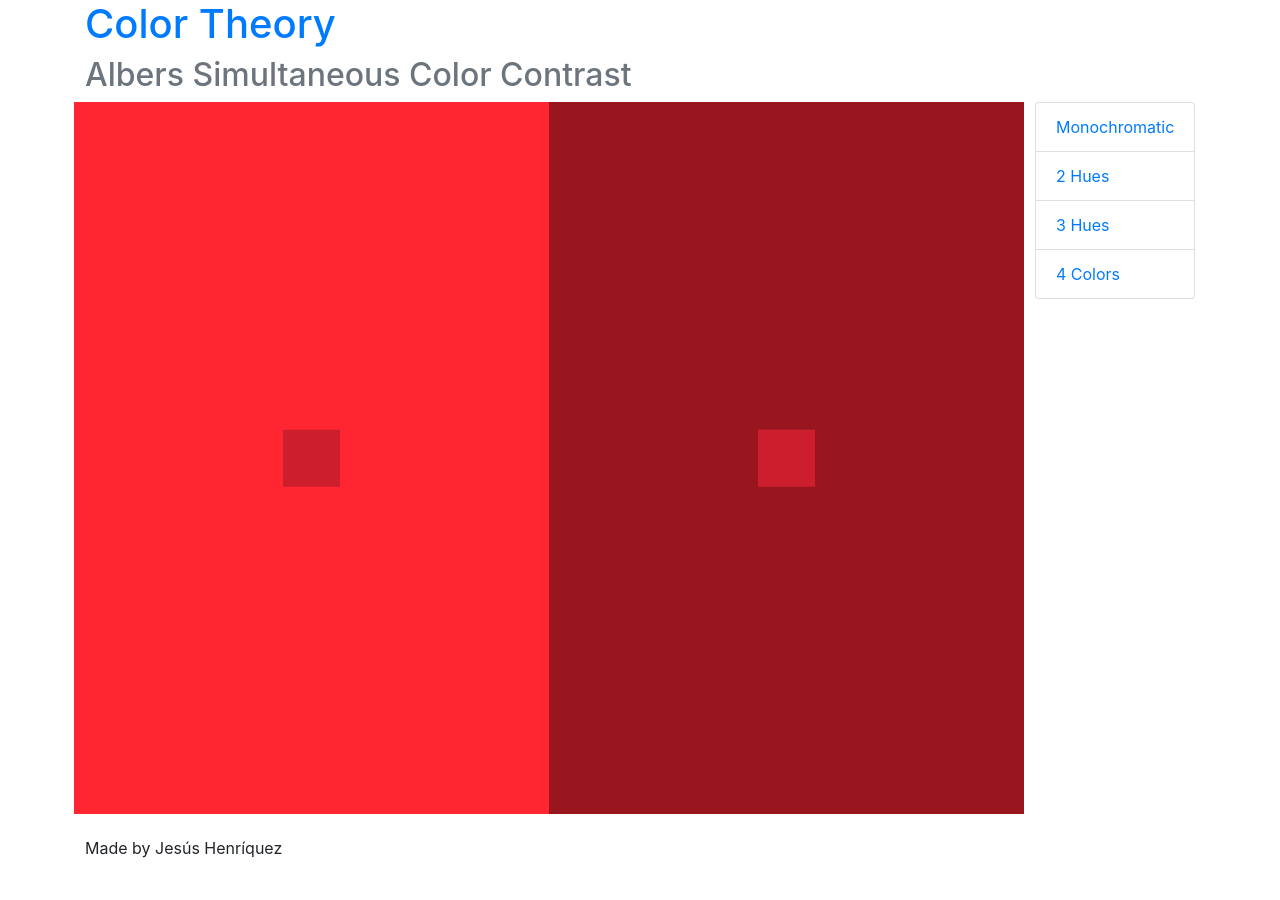
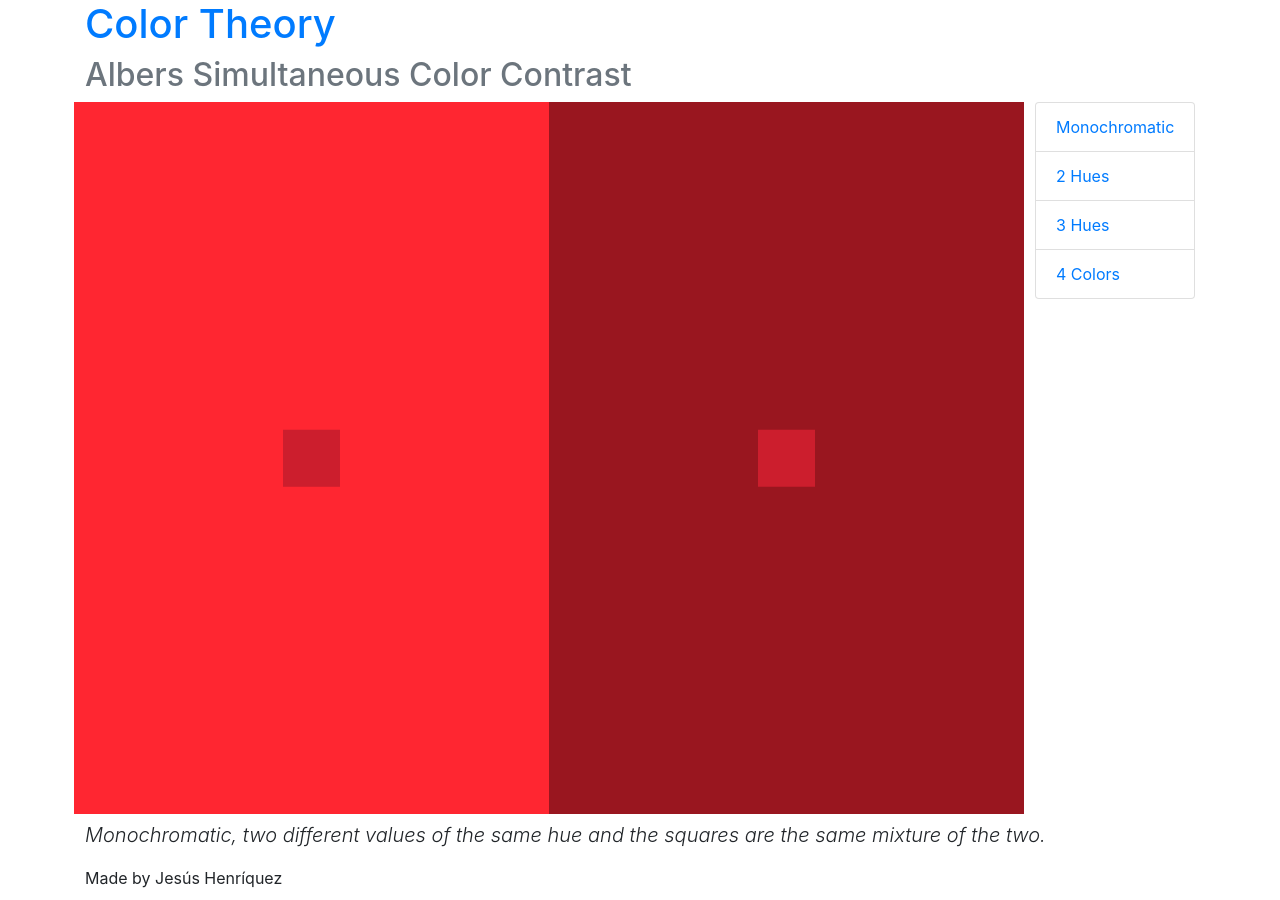
Before and after one commit to HenrYxZ/color-theory, a Jekyll site: the page built from monochromatic/index.html, in a window 1280 px wide. Built offline with Jekyll 4.4.1, drawn with Linux system fonts in a browser that asks for light colours; nearby versions of some CDN libraries.

Commit message:
feat: add descriptions to albers experiments

```diff
--- a/2hues/index.html
+++ b/2hues/index.html
@@ -6,3 +6,4 @@ colorB: '#CC599A'
 colorC: '#BF6CCC'
 colorD: '#BF6CCC'
 ---
+2 hues, and the squares are the same mixture of the two hues.
--- a/3hues/index.html
+++ b/3hues/index.html
@@ -6,3 +6,4 @@ colorB: '#70FF80'
 colorC: '#00D1AA'
 colorD: '#00D1AA'
 ---
+3 hues, the squares are the same hue that is different from the other two.
--- a/4colors/index.html
+++ b/4colors/index.html
@@ -6,3 +6,4 @@ colorB: '#81E278'
 colorC: '#E5DE50'
 colorD: '#FFF959'
 ---
+This last experiment does the opposite, there are 4 different colors, but the squares look identical.
--- a/_layouts/albers.html
+++ b/_layouts/albers.html
@@ -17,13 +17,13 @@
   </head>
   <body>
     <div class="container">
-      <h1 class="text-primary"> Color Theory </h1>
+      <h1 class="text-primary">Color Theory</h1>
       <h2 class="text-secondary">Albers Simultaneous Color Contrast</h2>
       <div class="row">
-        <div class="col-10 px-1" id="canvas-container">
+        <div class="col-lg-10 px-1" id="canvas-container">
           <canvas id="canvas"></canvas>
         </div>
-        <div class="col-2">
+        <div class="col-lg-2">
           <ul class="list-group">
             <li class="list-group-item">
               <a href="../monochromatic">Monochromatic</a>
@@ -41,27 +41,7 @@
         </div>
       </div>
 
-      <!-- <div class="row">
-        <div class="col-12-sm col-8-md">
-          <canvas id="canvas" width="100%"></canvas>
-        </div>
-        <div class="col-12-sm col-4-md">
-          <ul class="list-group">
-            <li class="list-group-item">
-              <a href="../monochromatic">Monochromatic</a>
-            </li>
-            <li class="list-group-item">
-              <a href="../2hues">2 Hues</a>
-            </li>
-            <li class="list-group-item">
-              <a href="../3hues">3 Hues</a>
-            </li>
-            <li class="list-group-item">
-              <a href="../4colors">4 Colors</a>
-            </li>
-          </ul>
-        </div>
-      </div> -->
+      <p class="lead font-italic">{{ content }}</p>
 
       <input type="hidden" id="colorA" value="{{ page.colorA }}">
       <input type="hidden" id="colorB" value="{{ page.colorB }}">
--- a/monochromatic/index.html
+++ b/monochromatic/index.html
@@ -6,3 +6,5 @@ colorB: '#99161F'
 colorC: '#CC1E2D'
 colorD: '#CC1E2D'
 ---
+Monochromatic, two different values of the same hue and the squares are the
+same mixture of the two.
```
